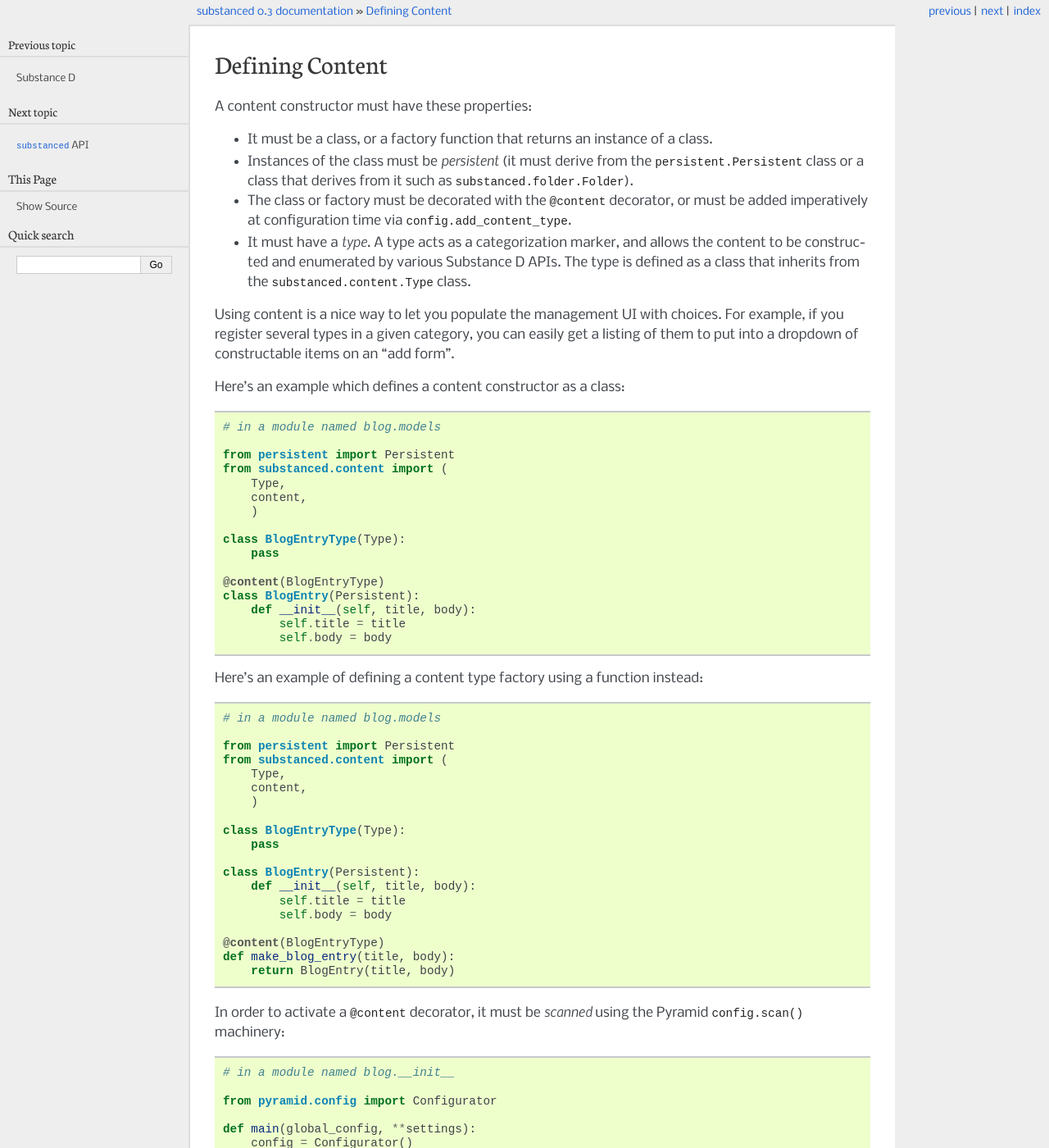
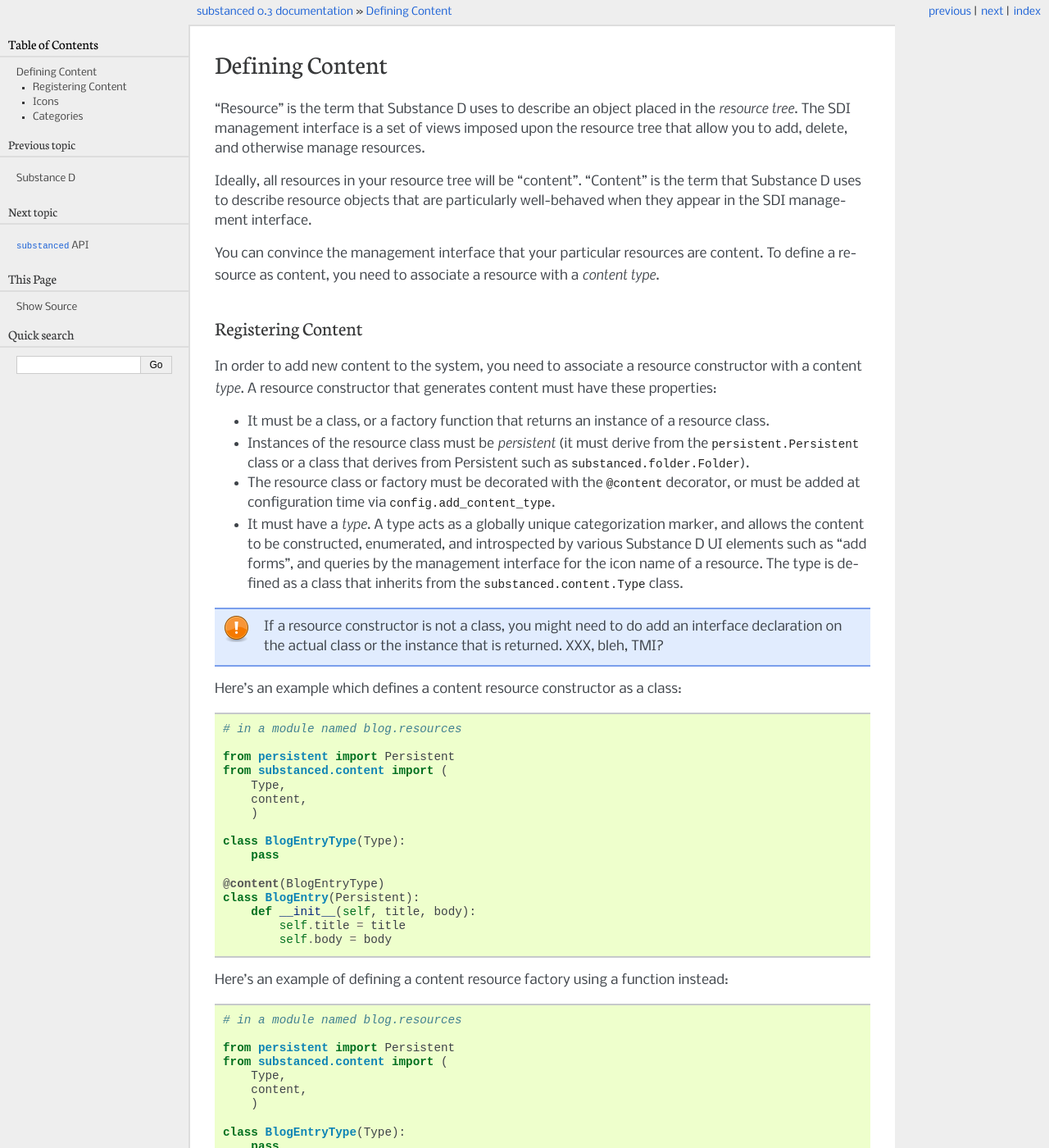
Before and after one commit to Pylons/substanced, a Sphinx documentation site: the page built from docs/content.rst, in a window 1280 px wide and 1400 px high. Shown: the whole window at 82% size. Built offline with Sphinx 7.4.7, drawn with Linux system fonts in a browser that asks for light colours; some of the changed text lies outside the part shown.

Commit message:
get rid of speculative, too hard to justify apis for now

```diff
--- a/docs/content.rst
+++ b/docs/content.rst
@@ -1,34 +1,55 @@
 Defining Content
 ================
 
-A content constructor must have these properties:
+"Resource" is the term that Substance D uses to describe an object placed in
+the *resource tree*.  The SDI management interface is a set of views imposed
+upon the resource tree that allow you to add, delete, and otherwise manage
+resources.
+
+Ideally, all resources in your resource tree will be "content". "Content" is
+the term that Substance D uses to describe resource objects that are
+particularly well-behaved when they appear in the SDI management interface.
+
+You can convince the management interface that your particular resources are
+content.  To define a resource as content, you need to associate a resource
+with a *content type*.
+
+Registering Content
+-------------------
+
+In order to add new content to the system, you need to associate a resource
+constructor with a content *type*.  A resource constructor that generates
+content must have these properties:
 
 - It must be a class, or a factory function that returns an instance of a
-  class.
+  resource class.
 
-- Instances of the class must be *persistent* (it must derive from the
-  ``persistent.Persistent`` class or a class that derives from it such as
-  ``substanced.folder.Folder``).
+- Instances of the resource class must be *persistent* (it must derive from
+  the ``persistent.Persistent`` class or a class that derives from Persistent
+  such as :class:`substanced.folder.Folder`).
 
-- The class or factory must be decorated with the ``@content`` decorator, or
-  must be added imperatively at configuration time via
+- The resource class or factory must be decorated with the ``@content``
+  decorator, or must be added at configuration time via
   ``config.add_content_type``.
 
-- It must have a *type*.  A type acts as a categorization marker, and allows
-  the content to be constructed and enumerated by various Substance D APIs.
-  The type is defined as a class that inherits from the
-  ``substanced.content.Type`` class.
+- It must have a *type*.  A type acts as a globally unique categorization
+  marker, and allows the content to be constructed, enumerated, and
+  introspected by various Substance D UI elements such as "add forms", and
+  queries by the management interface for the icon name of a resource.  The
+  type is defined as a class that inherits from the
+  :class:`substanced.content.Type` class.
 
-Using content is a nice way to let you populate the management UI with
-choices.  For example, if you register several types in a given category, you
-can easily get a listing of them to put into a dropdown of constructable
-items on an "add form".
+.. note::
 
-Here's an example which defines a content constructor as a class:
+   If a resource constructor is not a class, you might need to do add an
+   interface declaration on the actual class or the instance that is
+   returned. XXX, bleh, TMI?
+
+Here's an example which defines a content resource constructor as a class:
 
 .. code-block:: python
 
-   # in a module named blog.models
+   # in a module named blog.resources
 
    from persistent import Persistent
    from substanced.content import (
@@ -45,12 +66,12 @@
            self.title = title
            self.body = body
 
-Here's an example of defining a content type factory using a function
+Here's an example of defining a content resource factory using a function
 instead:
 
 .. code-block:: python
 
-   # in a module named blog.models
+   # in a module named blog.resources
 
    from persistent import Persistent
    from substanced.content import (
@@ -81,53 +102,58 @@
 
    def main(global_config, **settings):
        config = Configurator()
-       config.scan('blog.models')
+       config.include('substanced')
+       config.scan('blog.resources')
+       # .. and so on ...
 
-Instead of using the ``@content`` decorator, you can also add a content type
-imperatively at configuration time using the ``add_content_type`` method of
-the Configurator:
+Instead of using the ``@content`` decorator, you can alternately add a
+content resource imperatively at configuration time using the
+``add_content_type`` method of the Configurator:
 
 .. code-block:: python
 
    # in a module named blog.__init__
 
    from pyramid.config import Configurator
-   from .models import BlogEntryType, BlogEntry
+   from .resources import BlogEntryType, BlogEntry
 
    def main(global_config, **settings):
        config = Configurator()
        config.include('substanced')
        config.add_content_type(BlogEntryType, BlogEntry)
 
-You don't need to scan your module if you use ``add_content_type`` rather
-than the ``@content`` decorator.
+This does the same thing as using the ``@content`` decorator, but you don't
+need to ``scan()`` your resources if you use ``add_content_type`` instead of
+the ``@content`` decorator.
 
 Once a content type has been defined (and scanned, if it's been defined using
-a decorator), an instance of the type can be constructed from within a view
-that lives in your application:
+a decorator), an instance of the resource can be constructed from within a
+view that lives in your application:
 
 .. code-block:: python
 
    # in a module named blog.views
 
    from pyramid.httpexceptions import HTTPFound
-   from .models import BlogEntryType
+   from .resources import BlogEntryType
 
    @view_config(name='add_blog_entry', request_method='POST')
    def add_blogentry(request):
        title = request.POST['title']
        body = request.POST['body']
-       entry = request.content.create(BlogEntryType, title, body)
+       entry = request.registry.content.create(BlogEntryType, title, body)
        context['title] = entry
        return HTTPFound(request.resource_url(entry))
 
-The arguments passed to ``request.content.create`` must start with the
-content type class, and must be followed with whatever arguments are required
-by the content constructor.
+The arguments passed to ``request.registry.content.create`` must start with
+the content type, and must be followed with whatever arguments are required
+by the resource constructor.
 
 Creating an instance of content this way isn't particularly more useful than
-creating an instance of the content object directly by calling its class.
-But if you use types, they can also be enumerated:
+creating an instance of the resource object directly by calling its class
+``__init__`` unless you're building a highly abstract system.  But even if
+you're not building a very abstract system, types can be very useful.  For
+instance, types can be enumerated:
 
 .. code-block:: python
 
@@ -135,18 +161,56 @@
 
    @view_config(name='show_types', renderer='show_types.pt')
    def show_types(request):
-       all_types = request.content.all()
+       all_types = request.registry.content.all()
        return {'all_types':all_types}
 
-``request.content.all()`` will return all type objects you've defined and
-scanned.
+``request.registry.content.all()`` will return all type objects you've
+defined and scanned.
 
-You can categorize types into particular "buckets" by passing a *second* type
-to the ``@content`` decorator:
+.. Introspecting Content
+.. ---------------------
+
+.. You can check if a resource is of a particular type by using
+.. ``request.registry.content.is_type``:
+
+.. .. code-block:: python
+
+..    # in a module named blog.views
+
+..    from .resources import BlogEntryType
+
+..    @view_config(name='is_blog_entry', renderer='string')
+..    def check(request):
+..        if request.registry.content.is_type(request.context, BlogEntryType):
+..            return "It's a blog entry type"
+..        return "It's not a blog entry type"
+
+.. A resource object might be associated with more than one type.  You can get a
+.. sequence of content types that are provided by a resource by calling
+.. ``request.registry.content.provides``:
+
+.. .. code-block:: python
+
+..    # in a module named blog.views
+
+..    from .resources import BlogEntryType
+
+..    @view_config(name='is_blog_entry', renderer='string')
+..    def check(request):
+..        types = request.registry.content.provides(request.context)
+..        if BlogEntryType in types:
+..            return "It's a blog entry type"
+..        return "It's not a blog entry type"
+
+Icons
+-----
+
+You can associate a content type registration with a management view icon by
+passing an ``icon`` keyword argument to ``@content`` or ``add_content_type``.
 
 .. code-block:: python
 
-   # in a module named blog.models
+   # in a module named blog.resources
 
    from persistent import Persistent
    from substanced.content import (
@@ -154,7 +218,46 @@
        content,
        )
 
-   class BlogType(Type):
+   class BlogEntryType(Type):
+       pass
+
+   class BlogEntry(Persistent):
+       def __init__(self, title, body):
+           self.title = title
+           self.body = body
+
+   @content(BlogEntryType, icon='icon-file')
+   def make_blog_entry(title, body):
+       return BlogEntry(title, body)
+
+Once you've done this, content you add to a folder in the sytem will display
+the icon next to it in the contents view of the management interface and in
+the breadcrumb list.  The available icon names are listed at
+http://twitter.github.com/bootstrap/base-css.html#icons .
+
+Categories
+----------
+
+Using categories is a nice way to let you populate the management UI with
+choices.  For example, if you register several types in a given category, you
+can easily get a listing of them to put into a dropdown of constructable
+items on an "add form".  They won't be listed in highly generic SDI add
+menus, but they'll be available for your own use as necessary.
+
+You can categorize types into particular "buckets" by passing a ``category``
+argument to the ``@content`` decorator:
+
+.. code-block:: python
+
+   # in a module named blog.resources
+
+   from persistent import Persistent
+   from substanced.content import (
+       Type,
+       content,
+       )
+
+   class BlogTypes(Type):
        pass
 
    class BlogEntryType(Type):
@@ -186,13 +289,14 @@
    # in a module named blog.views
 
    from pyramid.httpexceptions import HTTPFound
-   from .models import BlogType, BlogEntryType
+   from .resources import BlogType, BlogEntryType
 
    @view_config(name='add_blog_entry', request_method='POST')
    def add_blogentry(request):
        title = request.POST['title']
        body = request.POST['body']
-       entry = request.content[BlogType].create(BlogEntryType, title, body)
+       entry = request.registry.content[BlogType].create(
+                                 BlogEntryType, title, body)
        context['title] = entry
        return HTTPFound(request.resource_url(entry))
 
@@ -200,24 +304,21 @@
 
    # in a module named blog.views
 
-   from .models import BlogType
+   from .resources import BlogType
 
    @view_config(name='show_blog_types', renderer='show_types.pt')
    def show_types(request):
-       blog_types = request.content[BlogType].all()
+       blog_types = request.registry.content[BlogTypes].all()
        return {'blog_types':blog_types}
 
-You can check if a piece of content is of a particular category by using
-``request.content[category_type].provided_by``:
+Content types defined with a ``category`` will not show up in "bare" calls to
+``all()``:
 
 .. code-block:: python
 
    # in a module named blog.views
 
-   from .models import BlogType
-
-   @view_config(name='check_type', renderer='string')
-   def check(request):
-       if request.content[BlogType].provided_by(request.context):
-           return "It's a blog type (a blog entry or a picture)"
-       return "It's not a blog type"
+   @view_config(name='show_blog_types', renderer='show_types.pt')
+   def show_types(request):
+       all_types = request.registry.content.all() # won't return BlogTypes
+       return {'all_types':all_types}
```
Also changed, not shown: other parts of docs/content.rst (+3 -3 lines), 2 other files.
